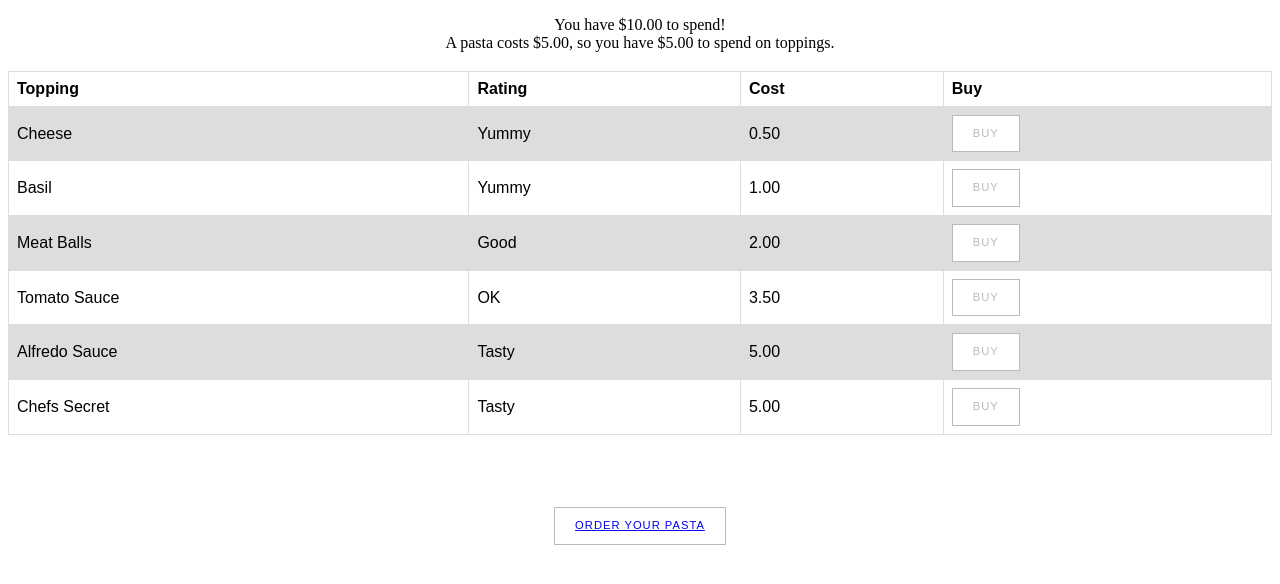
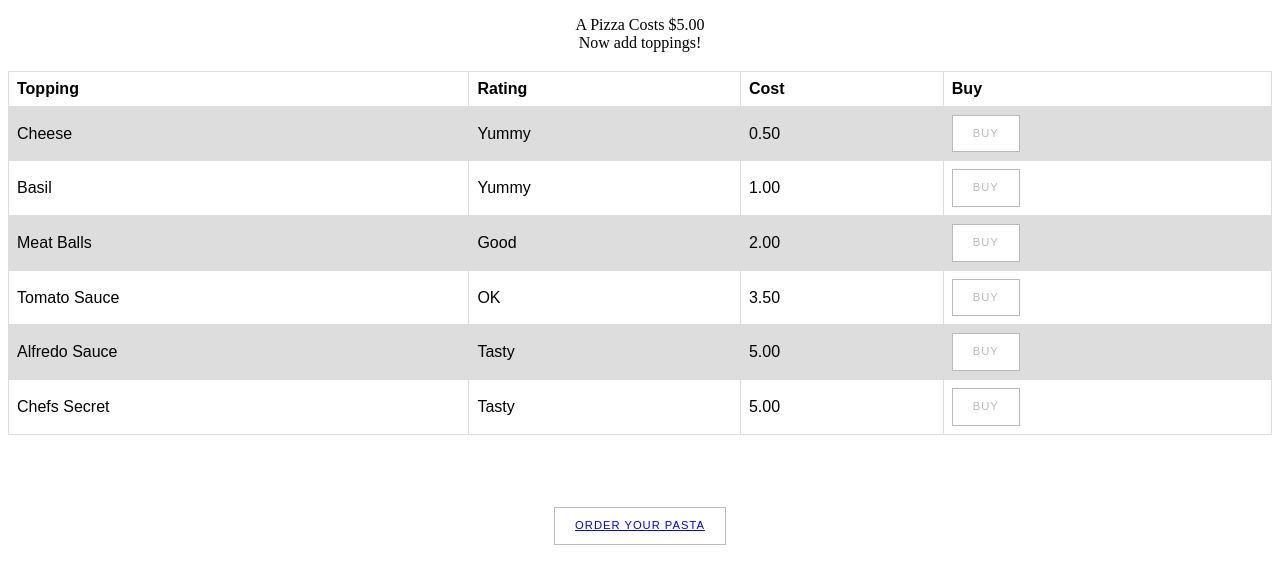
Before and after one commit to landenf/PizzaPastaProject, a plain HTML site: page PizzaPasta/PizzaPasta/pasta.html in a window 1280 px wide. Drawn offline with Linux system fonts and the light colour scheme; files that its build step writes are made by us from their sources.

Commit message:
FinishedChange

```diff
--- a/PizzaPasta/PizzaPasta/pasta.html
+++ b/PizzaPasta/PizzaPasta/pasta.html
@@ -31,7 +31,7 @@
 </head>
 <body>
 
-    <center>  <p>You have $10.00 to spend!<br />A pasta costs $5.00, so you have $5.00 to spend on toppings.</p></center>
+    <center>  <p>A Pizza Costs $5.00<br />Now add toppings!</p></center>
     <center><h3 id="MoneyLeft"></h3></center>
 
     <table>
--- a/PizzaPasta/PizzaPasta/scripts/A1.js
+++ b/PizzaPasta/PizzaPasta/scripts/A1.js
@@ -62,3 +62,4 @@ function getaddress() {
     var address = document.getElementById("namename")["value"];
     addressf(address);
 }
+//# sourceMappingURL=A1.js.map
```
Also changed, not shown: PizzaPasta/PizzaPasta/obj/Debug/PizzaPasta.csproj.FileListAbsolute.txt, 5 other files.
